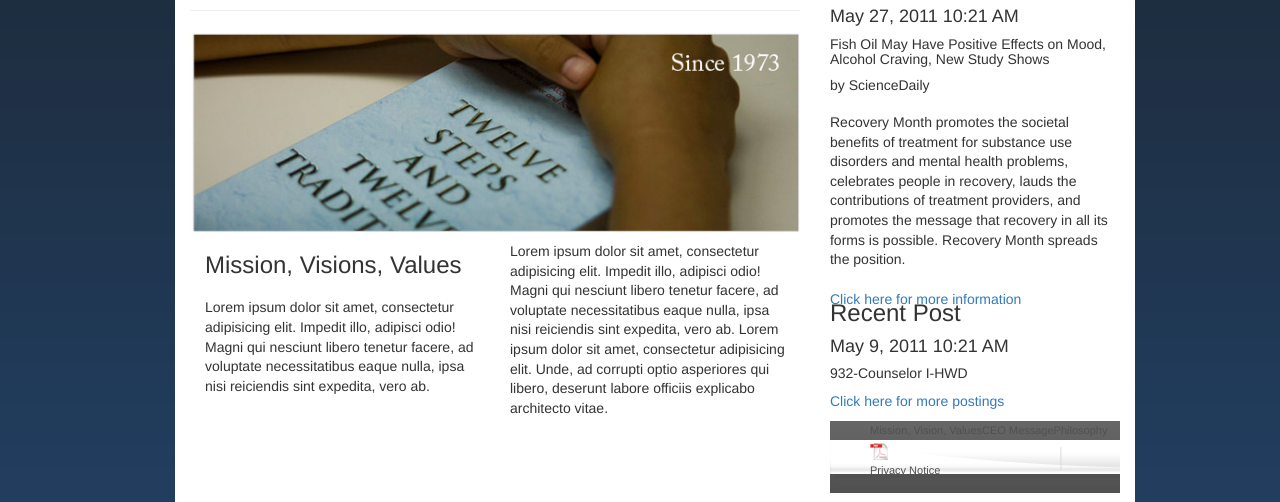
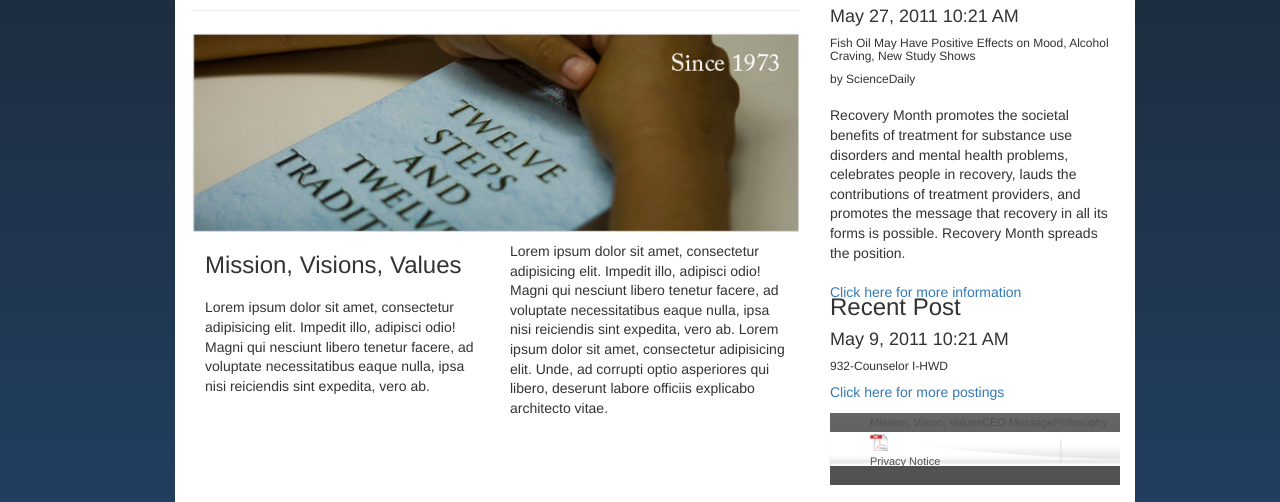
Before and after one commit to thomashorta31/bhs-workflow-experiment-1, a website: page about_us.html in a window 1280 px wide. Shown: the part 253-755 px from the top of the page. Drawn offline with nearby package versions, Linux system fonts and the light colour scheme; files whose address does not match are found by name.

Commit message:
Change <h5> tags to <h6> tags

```diff
--- a/about_us.html
+++ b/about_us.html
@@ -81,8 +81,8 @@
                                     <hgroup>
                                         <h3 class="article-top-margin">Latest Facebook Post</h3>
                                         <h4>May 27,  2011 10:21 AM</h4>
-                                        <h5>Fish Oil May Have Positive Effects on Mood, Alcohol Craving, New Study Shows</h5>
-                                        <h5>by ScienceDaily</h5>
+                                        <h6>Fish Oil May Have Positive Effects on Mood, Alcohol Craving, New Study Shows</h6>
+                                        <h6>by ScienceDaily</h6>
                                     </hgroup>
                                     <p>Recovery Month promotes the societal benefits of treatment for substance use disorders and mental health problems, celebrates people in recovery, lauds the contributions of treatment providers, and promotes the message that recovery in all its forms is possible. Recovery Month spreads the position.</p>
                                     <a href="#">Click here for more information</a>
@@ -91,7 +91,7 @@
                                     <hgroup>
                                         <h3 class="article-top-margin">Recent Post</h3>
                                         <h4>May 9, 2011 10:21 AM</h4>
-                                        <h5>932-Counselor I-HWD</h5>
+                                        <h6>932-Counselor I-HWD</h6>
                                     </hgroup>
                                     <a href="#">Click here for more postings</a>
                                 </article>
```
